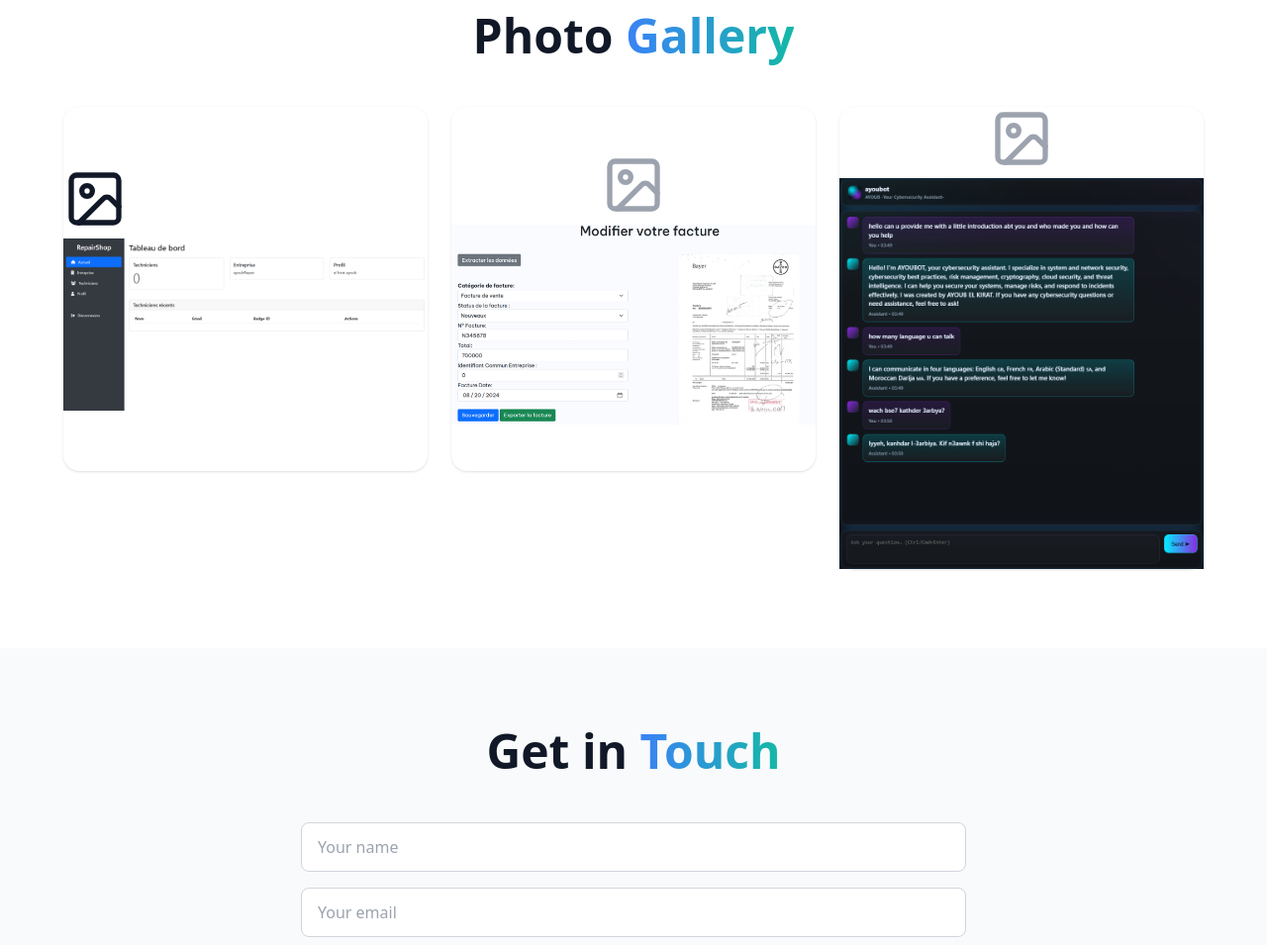
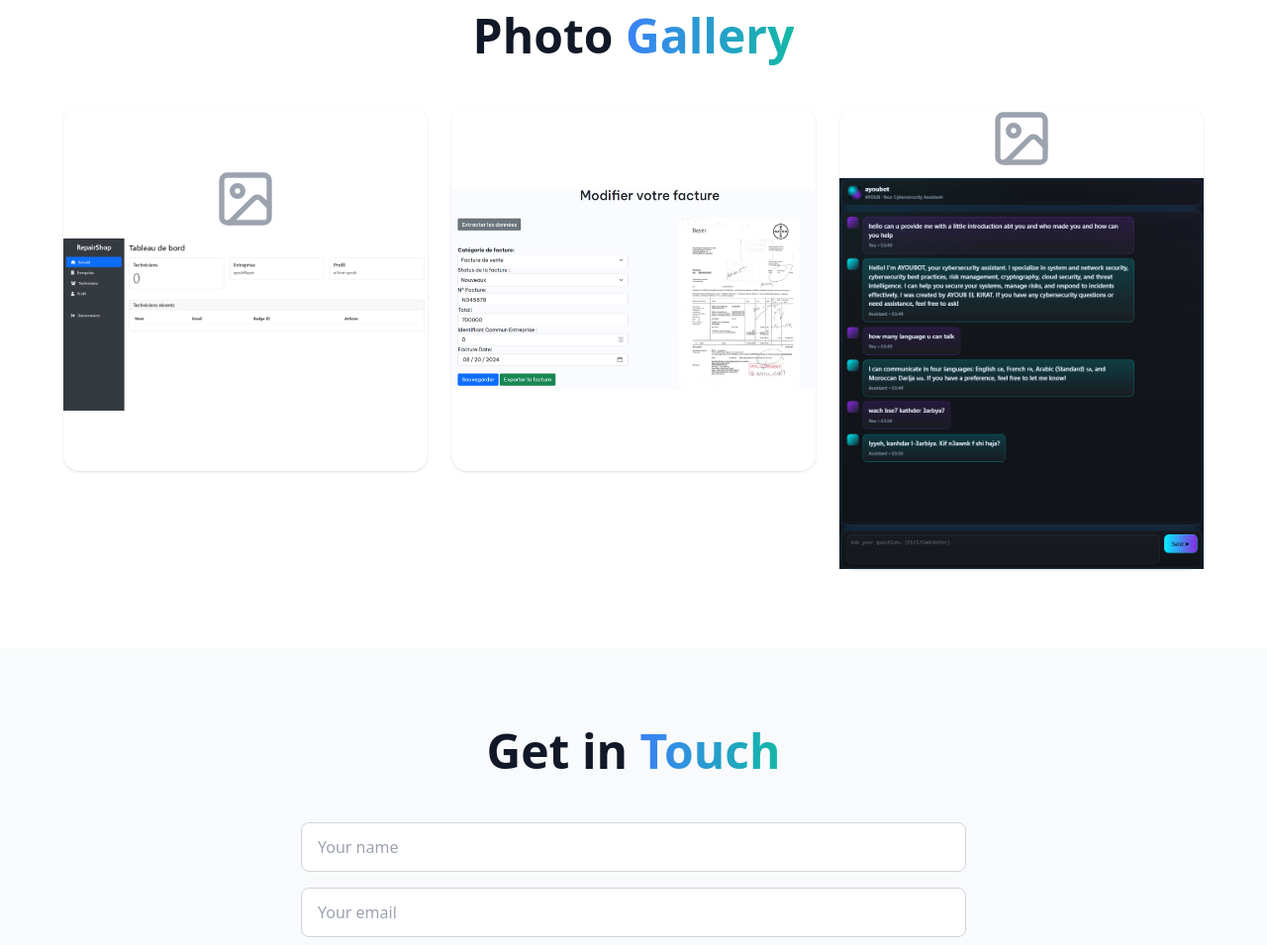
Before and after one commit to ay25gamer/Portfolio-Ayoub-main, a website: page index.html in a window 1280 px wide. Shown: the part 8283-9238 px from the top of the page at 99% size. Drawn offline with nearby package versions, Linux system fonts and the light colour scheme.

Commit message:
Update index.html

```diff
--- a/index.html
+++ b/index.html
@@ -613,14 +613,13 @@
         <div class="grid grid-cols-1 sm:grid-cols-2 lg:grid-cols-3 gap-6">
           <div class="aspect-square rounded-2xl bg-white dark:bg-gray-800 shadow flex items-center justify-center">
             <div class="text-center">
-              <i data-lucide="image" style="width:64px;height:64px"></i>
+              <i data-lucide="image" class="mx-auto text-gray-400 dark:text-gray-600" style="width:64px;height:64px"></i>
               <p class="mt-2 text-sm text-gray-600 dark:text-gray-400"><img src="img0.png" alt="Ayoub El Kirat" ... /></p>
             </div>
           </div>
           <div class="aspect-square rounded-2xl bg-white dark:bg-gray-800 shadow flex items-center justify-center">
             <div class="text-center">
-              <i data-lucide="image" class="mx-auto text-gray-400 dark:text-gray-600" style="width:64px;height:64px"></i>
-              <p class="mt-2 text-sm text-gray-600 dark:text-gray-400"><img src="img2.png" alt="Ayoub El Kirat" ... /></p>
+             <img src="img2.png" alt="Ayoub El Kirat" ... />
             </div>
           </div>
           <div class="aspect-square rounded-2xl bg-white dark:bg-gray-800 shadow flex items-center justify-center">
```
